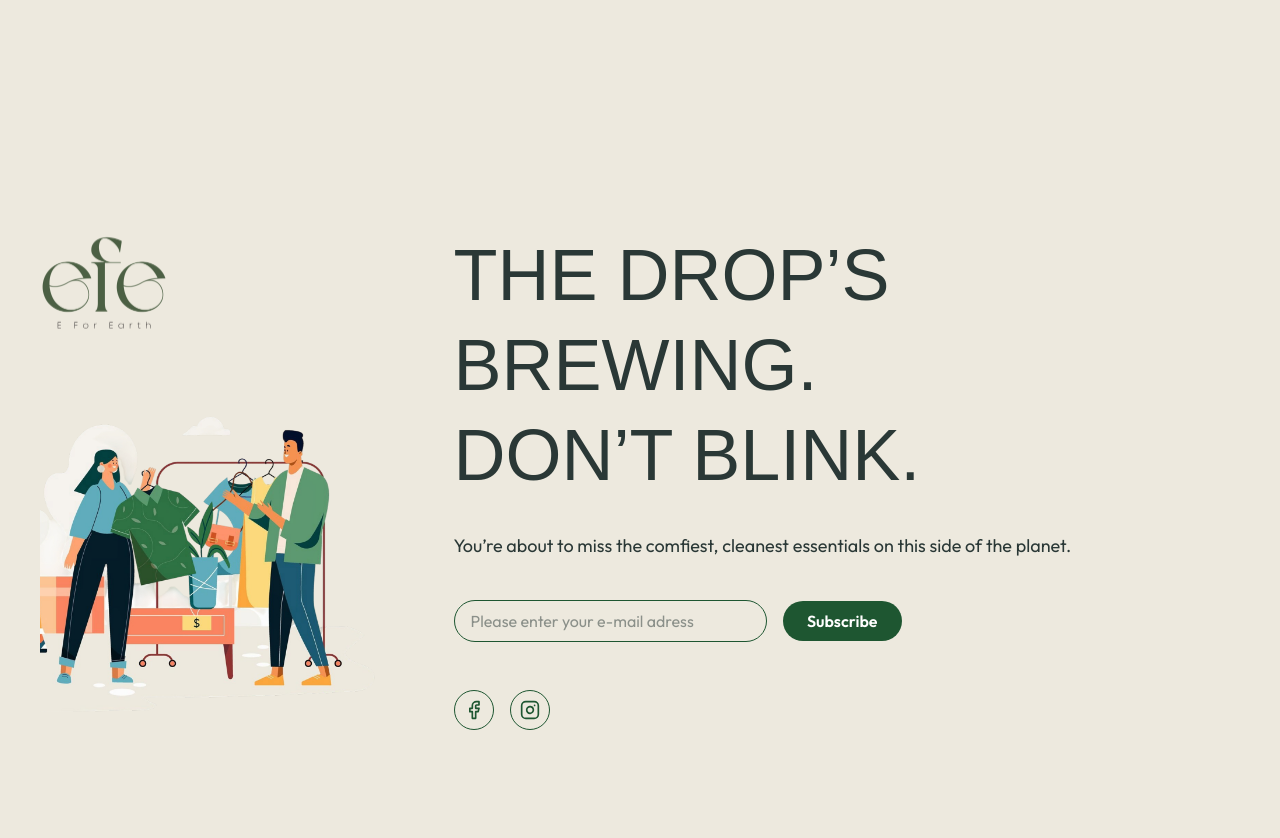
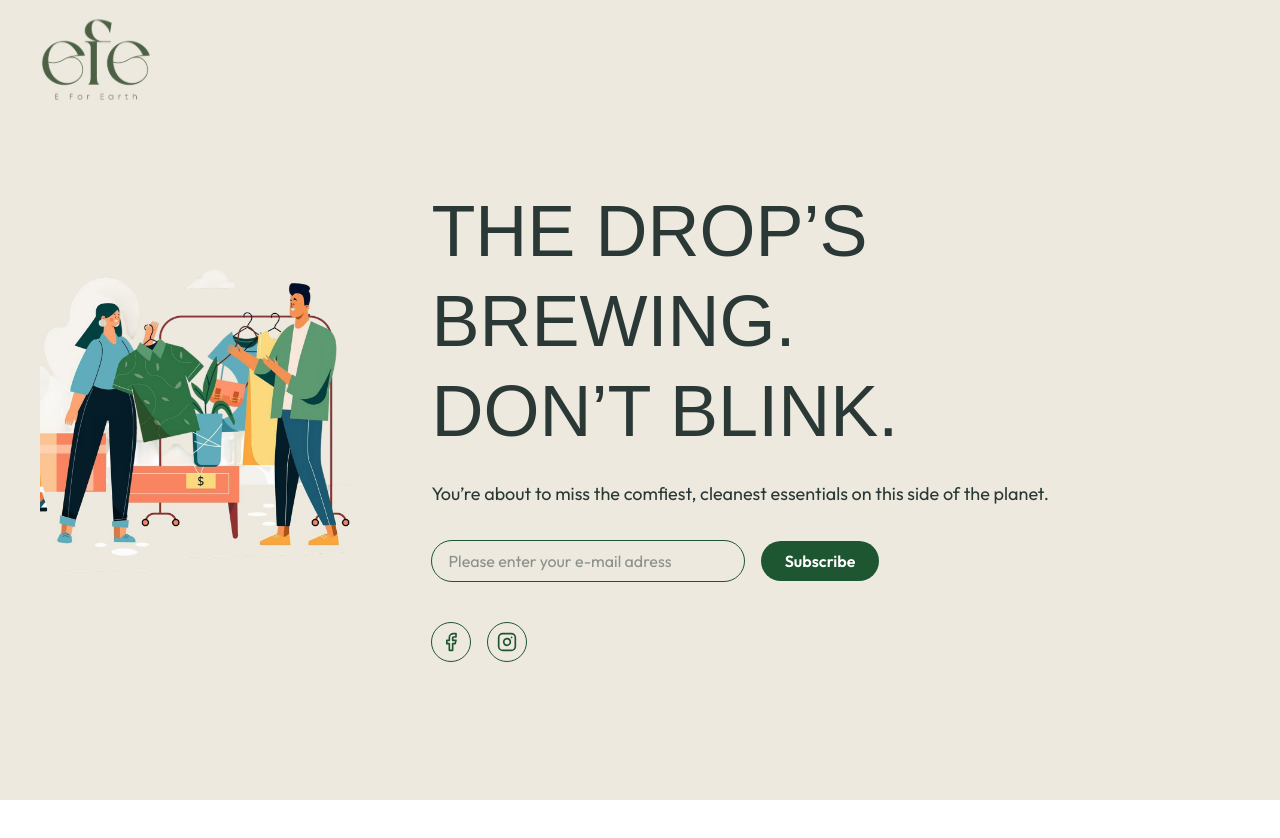
Before and after one commit to rupin-desai/efe-dev, a React (Vite) app: page / in a window 1280 px wide. Shown: the top 838 px of the page. After the commit the page ends 800 px from the top, so only its background shows below. Built offline with nearby package versions, Linux system fonts and the light colour scheme; a web font is replaced by a local one.

Commit message:
Refactor LandingPage component to use Framer Motion for animations; enhance layout and styling for improved user experience

```diff
--- a/src/pages/LandingPage.jsx
+++ b/src/pages/LandingPage.jsx
@@ -1,53 +1,109 @@
 import React from 'react';
-// Import Lucide icons
 import { Facebook, Instagram } from 'lucide-react';
+import { motion } from 'framer-motion';
+
+const staggerContainer = {
+  hidden: {},
+  show: {
+    transition: {
+      staggerChildren: 0.18,
+    },
+  },
+};
+
+const fadeLeft = {
+  hidden: { opacity: 0, transform: 'translate3d(-60px,0,0)' },
+  show: {
+    opacity: 1,
+    transform: 'translate3d(0,0,0)',
+    transition: { type: 'tween', duration: 0.7 },
+  },
+};
+
+const fadeRight = {
+  hidden: { opacity: 0, transform: 'translate3d(60px,0,0)' },
+  show: {
+    opacity: 1,
+    transform: 'translate3d(0,0,0)',
+    transition: { type: 'tween', duration: 0.7 },
+  },
+};
+
+const fadeUp = {
+  hidden: { opacity: 0, transform: 'translate3d(0,0,0)' },
+  show: {
+    opacity: 1,
+    transform: 'translate3d(0,0,0)',
+    transition: { type: 'tween', duration: 0.7 },
+  },
+};
 
 const LandingPage = () => {
   return (
-    <div
-      className="flex items-center justify-center"
-      style={{ backgroundColor: 'var(--brand-primary-bg)', height: '120vh' }}
+    <motion.div
+      className="flex flex-col w-full overflow-hidden"
+      style={{ backgroundColor: 'var(--brand-primary-bg)', height: '100vh' }}
+      variants={staggerContainer}
+      initial="hidden"
+      animate="show"
     >
-      <div className="w-full flex flex-col md:flex-row items-center justify-between px-10 gap-16">
-        {/* Left: Logo & Illustration */}
-        <div className="flex flex-col items-center md:items-start gap-6 md:w-1/3">
-          {/* Logo */}
-          <div className="flex flex-col items-center md:items-start mb-2">
+      {/* Logo at the top */}
+      <motion.div
+        className="flex flex-col items-start mt-2 pl-10"
+        variants={fadeLeft}
+      >
         <img
           src="/logos/logo.svg"
           alt="EFE Logo"
-              className="w-32 h-32"
+          className="w-28 h-28"
         />
-          </div>
-          {/* Illustration */}
-          <img
+      </motion.div>
+      {/* Main content */}
+      <div className="flex flex-col md:flex-row items-center justify-between px-10 gap-8 flex-1 mt-[-40px]">
+        {/* Left: Illustration */}
+        <motion.div
+          className="flex flex-col items-center md:items-start gap-6 md:w-1/3"
+          variants={staggerContainer}
+          style={{ marginTop: '-32px' }}
+        >
+          <motion.img
             src="/graphics/landing_illus.png"
             alt="Eco-friendly shopping"
-            className="w-[500px] h-auto -mt-8"
+            className="w-[450px] h-auto -mt-12"
+            variants={fadeLeft}
           />
-        </div>
+        </motion.div>
         {/* Right: Content */}
-        <div className="md:w-3/4 flex flex-col items-center md:items-start">
-          <h1
-            className="text-5xl md:text-7xl font-normal mb-8 leading-tight"
+        <motion.div
+          className="md:w-3/4 flex flex-col items-center md:items-start"
+          variants={staggerContainer}
+          style={{ marginTop: '-32px' }}
+        >
+          <motion.h1
+            className="text-5xl md:text-7xl font-normal mb-6 leading-tight"
             style={{
               fontFamily: 'var(--font-family-dream)',
               color: 'var(--brand-font)',
             }}
+            variants={fadeRight}
           >
             THE DROP’S BREWING.<br />DON’T BLINK.
-          </h1>
-          <p
-            className="text-lg mb-10"
+          </motion.h1>
+          <motion.p
+            className="text-lg mb-8"
             style={{
               fontFamily: 'var(--font-family-outfit)',
               color: 'var(--brand-font)',
             }}
+            variants={fadeRight}
           >
             You’re about to miss the comfiest, cleanest essentials on this side of the planet.
-          </p>
+          </motion.p>
           {/* Email Subscription */}
-          <form className="flex flex-col sm:flex-row items-center gap-4 mb-10 w-full max-w-md">
+          <motion.form
+            className="flex flex-col sm:flex-row items-center gap-4 mb-8 w-full max-w-md"
+            variants={fadeUp}
+          >
             <input
               type="email"
               placeholder="Please enter your e-mail adress"
@@ -60,44 +116,76 @@ const LandingPage = () => {
             />
             <button
               type="submit"
-              className="px-6 py-2 rounded-full font-semibold"
+              className="px-6 py-2 cursor-pointer rounded-full font-semibold relative overflow-hidden group"
               style={{
                 fontFamily: 'var(--font-family-outfit)',
                 backgroundColor: 'var(--brand-primary)',
                 color: 'var(--neutral-white)',
+                border: 'none',
               }}
             >
-              Subscribe
+              <span className="relative z-10">Subscribe</span>
+              <span
+                className="absolute left-0 top-0 h-full w-0 group-hover:w-full transition-all duration-500"
+                style={{
+                  background: 'linear-gradient(90deg, var(--brand-primary) 0%, var(--brand-primary-light) 100%)',
+                  zIndex: 1,
+                  borderRadius: '9999px',
+                  opacity: 0.7,
+                }}
+              ></span>
             </button>
-          </form>
+          </motion.form>
           {/* Social Icons */}
-          <div className="flex gap-4 mt-2">
+          <motion.div className="flex gap-4 mt-2" variants={fadeUp}>
             <a
               href="#"
-              className="w-10 h-10 flex items-center justify-center rounded-full border transition"
+              className="w-10 h-10 flex items-center justify-center rounded-full border transition relative overflow-hidden group"
               style={{
                 borderColor: 'var(--brand-primary)',
                 color: 'var(--brand-primary)',
               }}
               aria-label="Facebook"
             >
+              <span className="relative z-10 group-hover:text-white transition-colors duration-500">
                 <Facebook className="w-5 h-5" />
+              </span>
+              <span
+                className="absolute left-0 top-0 h-full w-0 group-hover:w-full transition-all duration-500"
+                style={{
+                  background: 'linear-gradient(90deg, #14532d 0%, #1e5631 100%)',
+                  zIndex: 1,
+                  borderRadius: '9999px',
+                  opacity: 0.9,
+                }}
+              ></span>
             </a>
             <a
               href="#"
-              className="w-10 h-10 flex items-center justify-center rounded-full border transition"
+              className="w-10 h-10 flex items-center justify-center rounded-full border transition relative overflow-hidden group"
               style={{
                 borderColor: 'var(--brand-primary)',
                 color: 'var(--brand-primary)',
               }}
               aria-label="Instagram"
             >
+              <span className="relative z-10 group-hover:text-white transition-colors duration-500">
                 <Instagram className="w-5 h-5" />
+              </span>
+              <span
+                className="absolute left-0 top-0 h-full w-0 group-hover:w-full transition-all duration-500"
+                style={{
+                  background: 'linear-gradient(90deg, #14532d 0%, #1e5631 100%)',
+                  zIndex: 1,
+                  borderRadius: '9999px',
+                  opacity: 0.9,
+                }}
+              ></span>
             </a>
+          </motion.div>
+        </motion.div>
       </div>
-        </div>
-      </div>
-    </div>
+    </motion.div>
   );
 };
 
```
Lines whose indentation alone changed are shown as unchanged.
